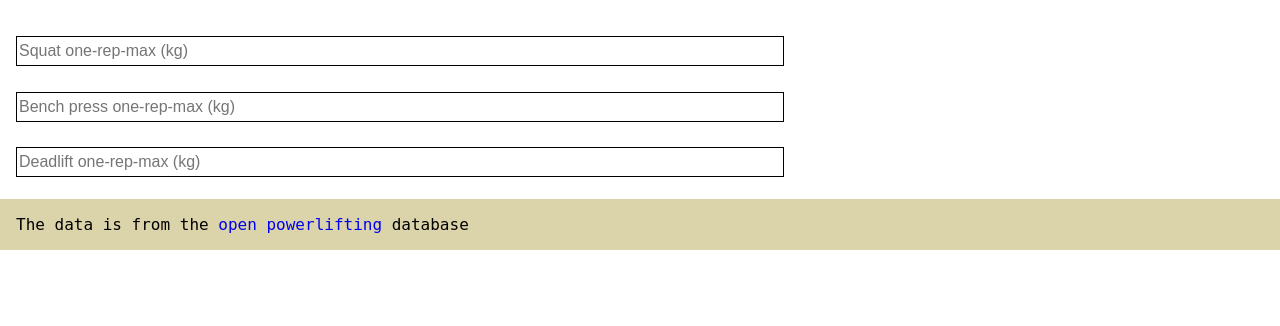
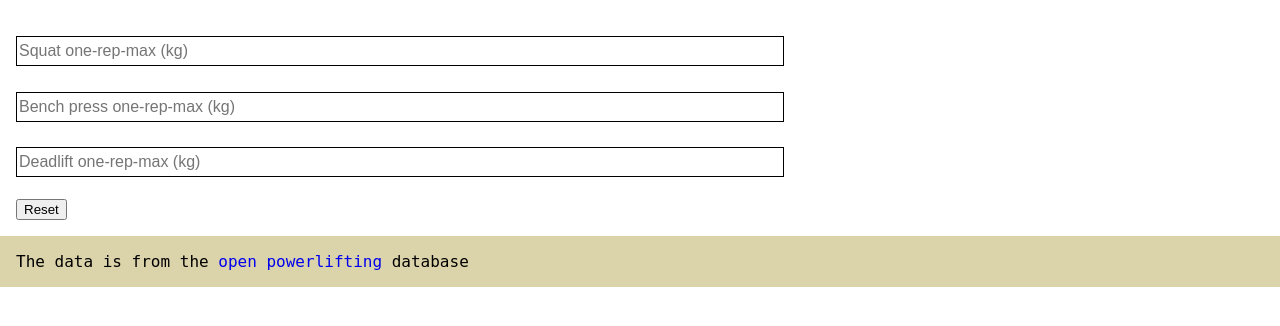
Before and after one commit to ViHak/compare-strength, a Python web app: template templates/index.html in a window 1280 px wide. Shown: the part 250-576 px from the top of the page. Run offline with Jinja, Linux system fonts and the light colour scheme; the template is opened without the code that fills it, so the values that code supplies are empty; some libraries are stand-ins or nearby versions.

Commit message:
Created a reset button that will reset all of the user's inputs

```diff
--- a/static/css/main.css
+++ b/static/css/main.css
@@ -94,6 +94,10 @@ input{
     margin-bottom: 15px;
 }
 
+.button-div{
+    margin-top:1em;
+}
+
 @media only screen and (max-device-width:1240px){
     .grid-box{
         display: grid;
--- a/templates/index.html
+++ b/templates/index.html
@@ -52,6 +52,12 @@
             <div class = "result-box"></div>
           </div>
         </div>
+
+        <div class ="button-div">
+          <button type ="button" class ="reset-button" id ="reset-button">
+            Reset
+          </button>
+        </div>
 </div>
 <div class ="footer">
   <p>The data is from the <a href="https://www.kaggle.com/open-powerlifting/powerlifting-database">open powerlifting</a> database</p>
@@ -66,7 +72,7 @@
       var $cw = $("#weight_classes");
       $cw.empty();
       $('.grid-box input').val('');
-      $('.grid-box .result-box p').text('0%');
+      $('.grid-box .result-box p').text('');
 
       $.each(new_options, function(key, value){
         $cw.append($("<option></option>").attr("value", value).text(key));
@@ -148,4 +154,15 @@
     }
 </script>
 
+<script>
+  document.getElementById("reset-button").addEventListener("click", function() {
+
+     var val1 = $("#weight_classes option:selected").html();
+     const $select = document.querySelector('#weight_classes');
+     $select.querySelectorAll('option')[0].selected = val1;
+
+     $('.grid-box input').val('');
+     $('.grid-box .result-box p').text('');
+ });
+</script>
 {% endblock%}
```
